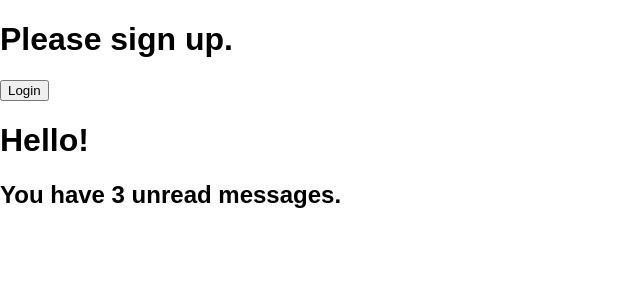
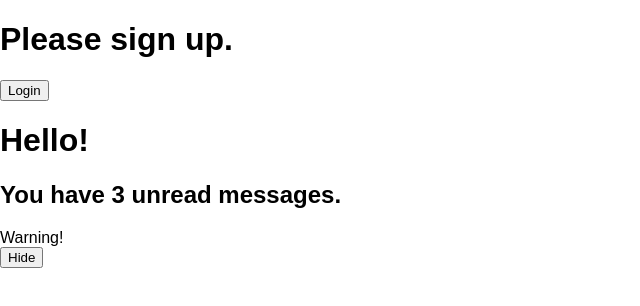
Before and after one commit to GennaMarco/react-app, a React (Create React App) app: page / in a window 1280 px wide. Shown: the top 306 px of the page, without its empty margins (0-640 px from the left). Built offline with nearby package versions, Linux system fonts and the light colour scheme.

Commit message:
page warning null for not rendered

```diff
--- a/public/index.html
+++ b/public/index.html
@@ -27,6 +27,7 @@
     </noscript>
     <div id="root"></div>
     <div id="root2"></div>
+    <div id="root3"></div>
     <!--
       This HTML file is a template.
       If you open it directly in the browser, you will see an empty page.
--- /dev/null
+++ b/src/Page.js
@@ -0,0 +1,40 @@
+import React from 'react';
+
+function WarningBanner(props) {
+    if (!props.warn) {
+        return null;
+    }
+
+    return (
+        <div className="warning">
+            Warning!
+        </div>
+    );
+}
+
+class Page extends React.Component {
+    constructor(props) {
+        super(props);
+        this.state = {showWarning: true};
+        this.handleToggleClick = this.handleToggleClick.bind(this);
+    }
+
+    handleToggleClick() {
+        this.setState(prevState => ({
+            showWarning: !prevState.showWarning
+        }));
+    }
+
+    render() {
+        return (
+            <div>
+                <WarningBanner warn={this.state.showWarning} />
+                <button onClick={this.handleToggleClick}>
+                    {this.state.showWarning ? 'Hide' : 'Show'}
+                </button>
+            </div>
+        );
+    }
+}
+
+export default Page;
--- a/src/index.js
+++ b/src/index.js
@@ -2,6 +2,7 @@
 import ReactDOM from 'react-dom';
 import './index.css';
 import LoginControl from './LoginControl'
+import Page from './Page'
 import registerServiceWorker from './registerServiceWorker';
 
 function Mailbox(props) {
@@ -22,4 +23,5 @@
 
 ReactDOM.render(<LoginControl />, document.getElementById('root'));
 ReactDOM.render(<Mailbox unreadMessages={messages}/>, document.getElementById('root2'));
+ReactDOM.render(<Page />, document.getElementById('root3'));
 registerServiceWorker();
```
